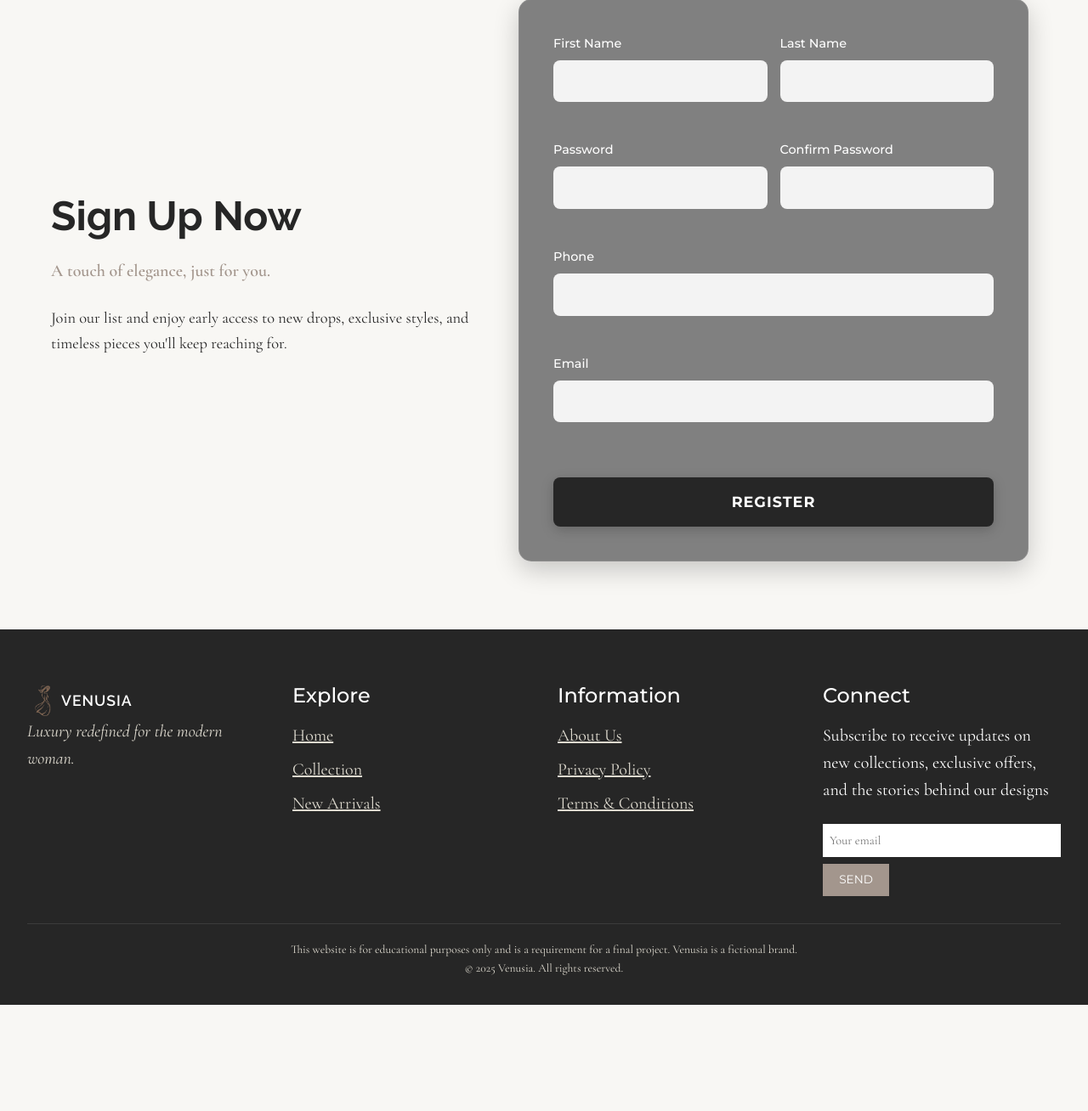
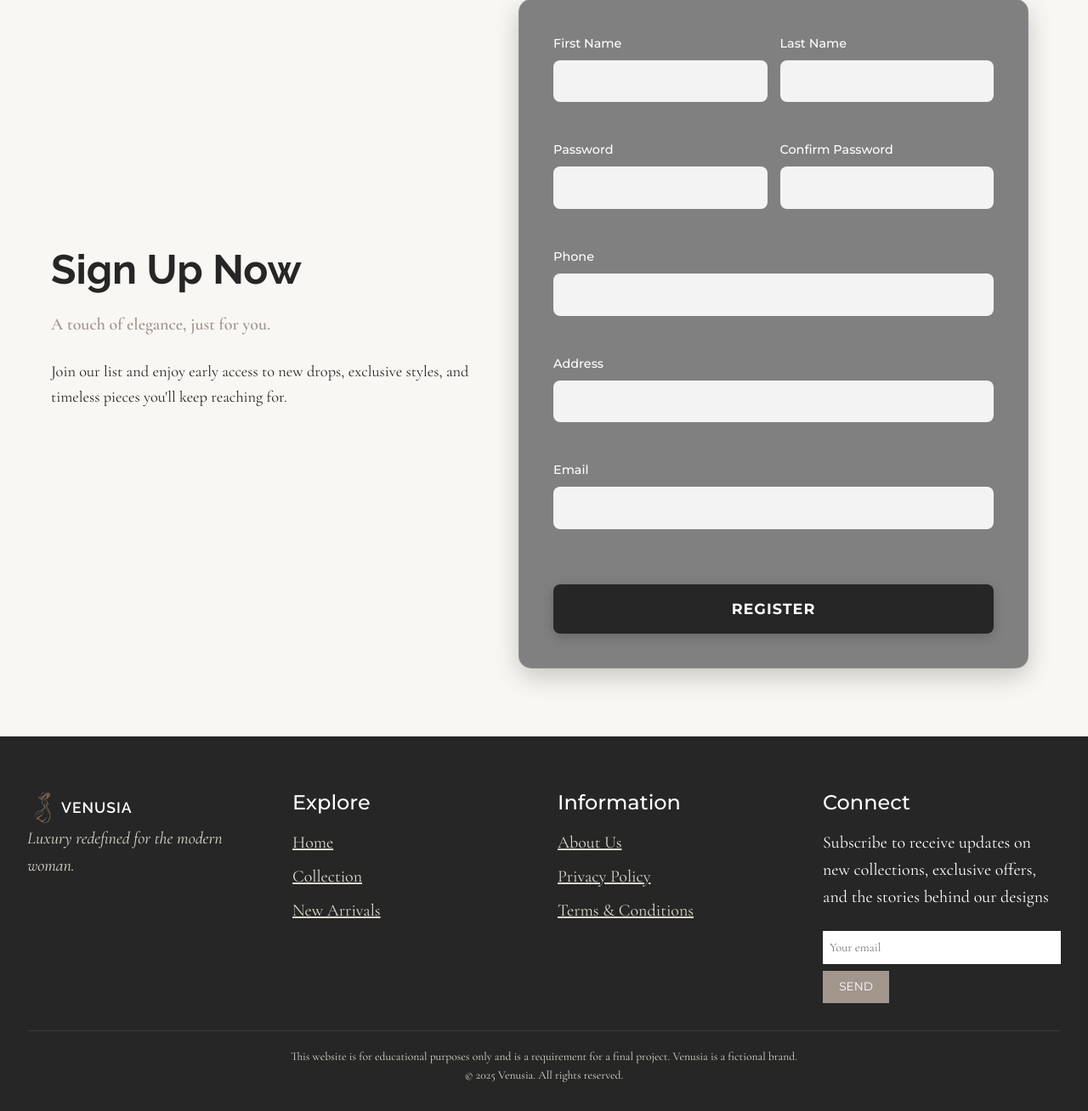
Before and after one commit to rmill24/PHP-Final-Project, a PHP site: page /PHP-Final-Project/ in a window 1280 px wide. Shown: the part 2067-3375 px from the top of the page at 85% size. Before the commit the page ends 3250 px from the top, so only its background shows below. Run offline with PHP 8.4, Linux system fonts and the light colour scheme; data that the repository does not hold is empty.

Commit message:
feat: add address details for user

```diff
--- a/actions/login.php
+++ b/actions/login.php
@@ -58,7 +58,7 @@ if ($_SERVER["REQUEST_METHOD"] === "POST") {
         </form>
         <p class="sign-up-text">
             Don't have an account yet?
-            <a href="#" class="sign-up-link" onclick="handleSignUp()">Sign up here</a>
+            <a href="#register" class="sign-up-link" onclick="closeModal()">Sign up here</a>
         </p>
     </div>
 </div>
--- a/actions/register.php
+++ b/actions/register.php
@@ -6,11 +6,12 @@ if ($_SERVER['REQUEST_METHOD'] === 'POST') {
     $last = $_POST['lastName'];
     $email = $_POST['email'];
     $phone = $_POST['phone'];
+    $address = $_POST['address'];
     $password = password_hash($_POST['password'], PASSWORD_BCRYPT);
     $token = bin2hex(random_bytes(16));
 
-    $stmt = $db->prepare("INSERT INTO users (first_name, last_name, email, phone_number, password, email_verified) VALUES (?, ?, ?, ?, ?, 0)");
-    $stmt->execute([$first, $last, $email, $phone, $password]);
+    $stmt = $db->prepare("INSERT INTO users (first_name, last_name, email, phone_number, address, password, email_verified) VALUES (?, ?, ?, ?, ?, ?, 0)");
+    $stmt->execute([$first, $last, $email, $phone, $address, $password]);
 
     $userId = $db->lastInsertId();
 
--- a/assets/js/home.js
+++ b/assets/js/home.js
@@ -60,7 +60,9 @@ document.addEventListener("DOMContentLoaded", function () {
     if (alert) alert.style.display = "none";
   }, 10000);
 
-  document.querySelector(".registration-form").addEventListener("submit", function (e) {
+  document
+    .querySelector(".registration-form")
+    .addEventListener("submit", function (e) {
       const errors = [];
 
       const firstName = document.getElementById("firstName").value.trim();
@@ -69,6 +71,7 @@ document.addEventListener("DOMContentLoaded", function () {
       const email = document.getElementById("email").value.trim();
       const password = document.getElementById("password").value;
       const confirmPassword = document.getElementById("confirmPassword").value;
+      const address = document.getElementById("address").value.trim();
 
       const nameRegex = /^[A-Za-z\s'-]+$/;
       const phoneRegex = /^\d{11}$/;
@@ -98,9 +101,15 @@ document.addEventListener("DOMContentLoaded", function () {
         errors.push("Passwords do not match.");
       }
 
+      if (address.length < 8) {
+        errors.push("Address must be at least 8 characters long.");
+      }
+
       if (errors.length > 0) {
         e.preventDefault(); // Stop form from submitting
-        document.getElementById("formErrors").innerHTML = errors.map(err => `<p>• ${err}</p>`).join("");
+        document.getElementById("formErrors").innerHTML = errors
+          .map((err) => `<p>• ${err}</p>`)
+          .join("");
       }
     });
 });
--- a/pages/home.php
+++ b/pages/home.php
@@ -31,7 +31,7 @@ $featuredProducts = $stmt->fetchAll(PDO::FETCH_ASSOC);
                 <div class="carousel-caption d-none d-md-block">
                     <h2>Discover Timeless Style</h2>
                     <p>"Redefine simplicity and sophistication with curated looks that speak grace and confidence"</p>
-                    <a class="btn btn-light text-light" href="#quickShop">Sign Up & Slay</a>
+                    <a class="btn btn-light text-light" href="#register">Sign Up & Slay</a>
                 </div>
             </div>
 
@@ -114,7 +114,7 @@ $featuredProducts = $stmt->fetchAll(PDO::FETCH_ASSOC);
 </section>
 
 <!-- Registration Section -->
-<section class="registration-section">
+<section class="registration-section" id="register">
     <div class="registration-container">
         <div class="registration-content">
             <h2>Sign Up Now</h2>
@@ -154,6 +154,13 @@ $featuredProducts = $stmt->fetchAll(PDO::FETCH_ASSOC);
 
             <div class="form-row">
                 <div class="form-group full-width">
+                    <label for="address">Address</label>
+                    <input type="text" id="address" name="address" required>
+                </div>
+            </div>
+
+            <div class="form-row">
+                <div class="form-group full-width">
                     <label for="email">Email</label>
                     <input type="email" id="email" name="email" required>
                 </div>
```
Also changed, not shown: pages/user.php (+5 -2 lines). Lines whose indentation alone changed are shown as unchanged.
